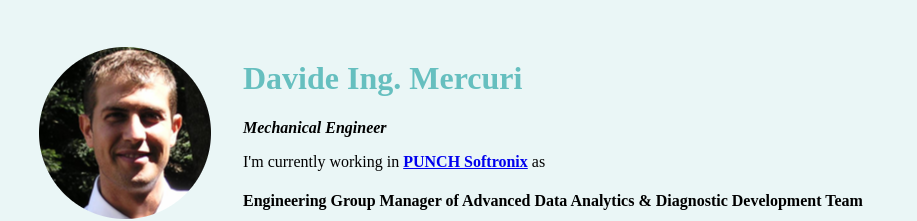
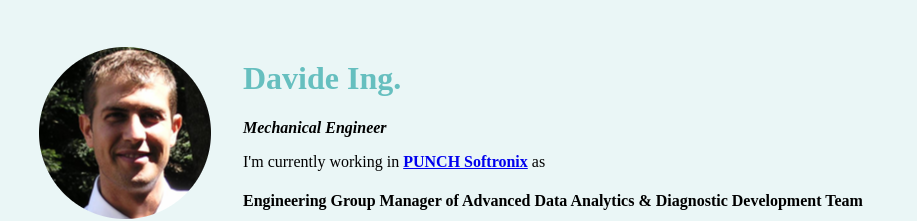
Before and after one commit to DavideMercuri74/cv, a plain HTML site: page index.html in a window 1280 px wide. Shown: the top 221 px of the page, without its empty margins (0-917 px from the left). Drawn offline with Linux system fonts and the light colour scheme.

Commit message:
Add files via upload

```diff
--- a/index.html
+++ b/index.html
@@ -15,7 +15,7 @@
                    <img src="DavideMercuri-modified.png" alt="Davide profile picture">
                 </td>
                 <td>
-                    <h1>Davide Ing. Mercuri</h1>
+                    <h1>Davide Ing. </h1>
                     <p><em><strong>Mechanical Engineer</strong></em><p/>
                     <p>I'm currently working in <strong><a href="https://www.punchsoftronix.com">PUNCH Softronix</a></strong> as</p>
                     <h4>Engineering Group Manager of Advanced Data Analytics & Diagnostic Development Team</h4>
```
